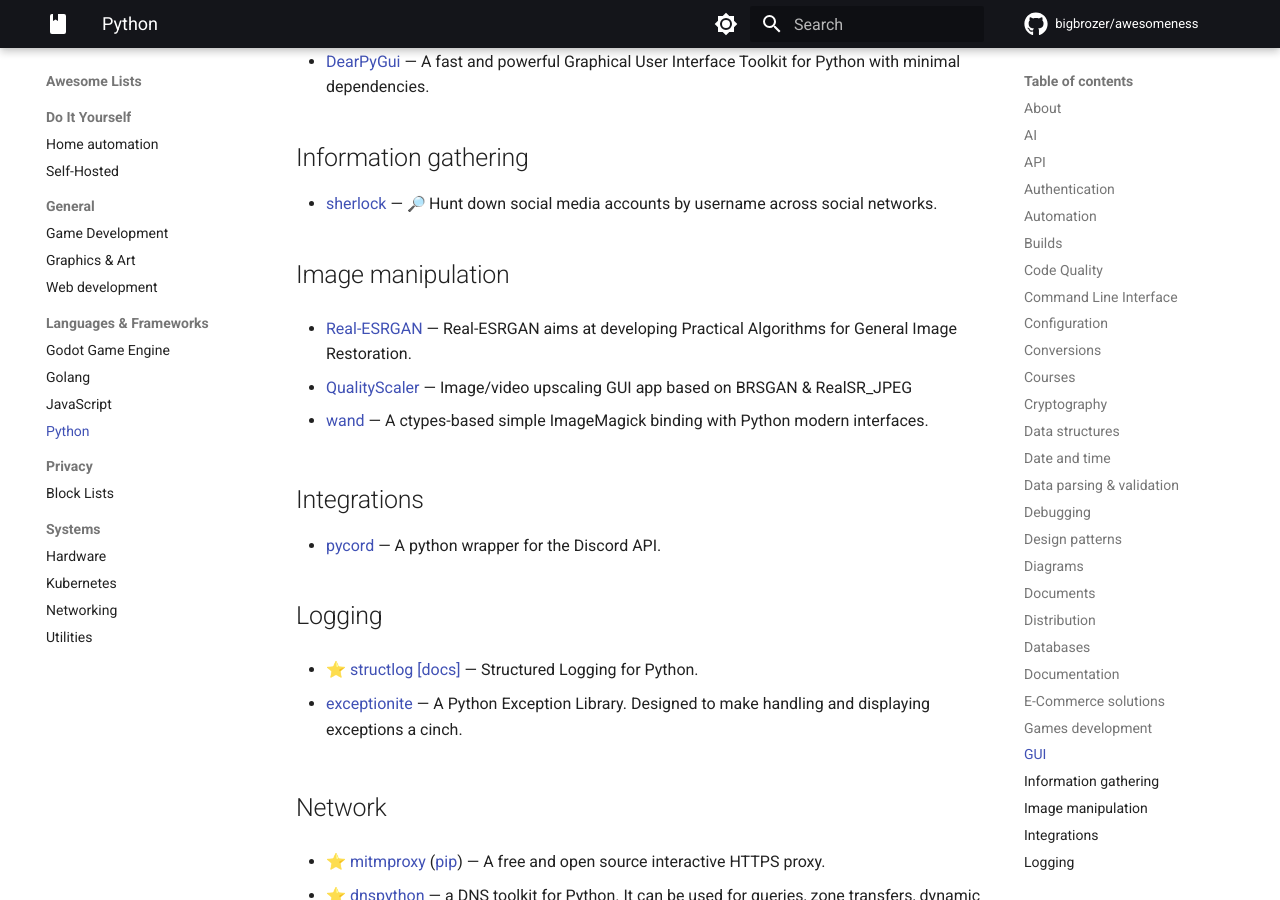
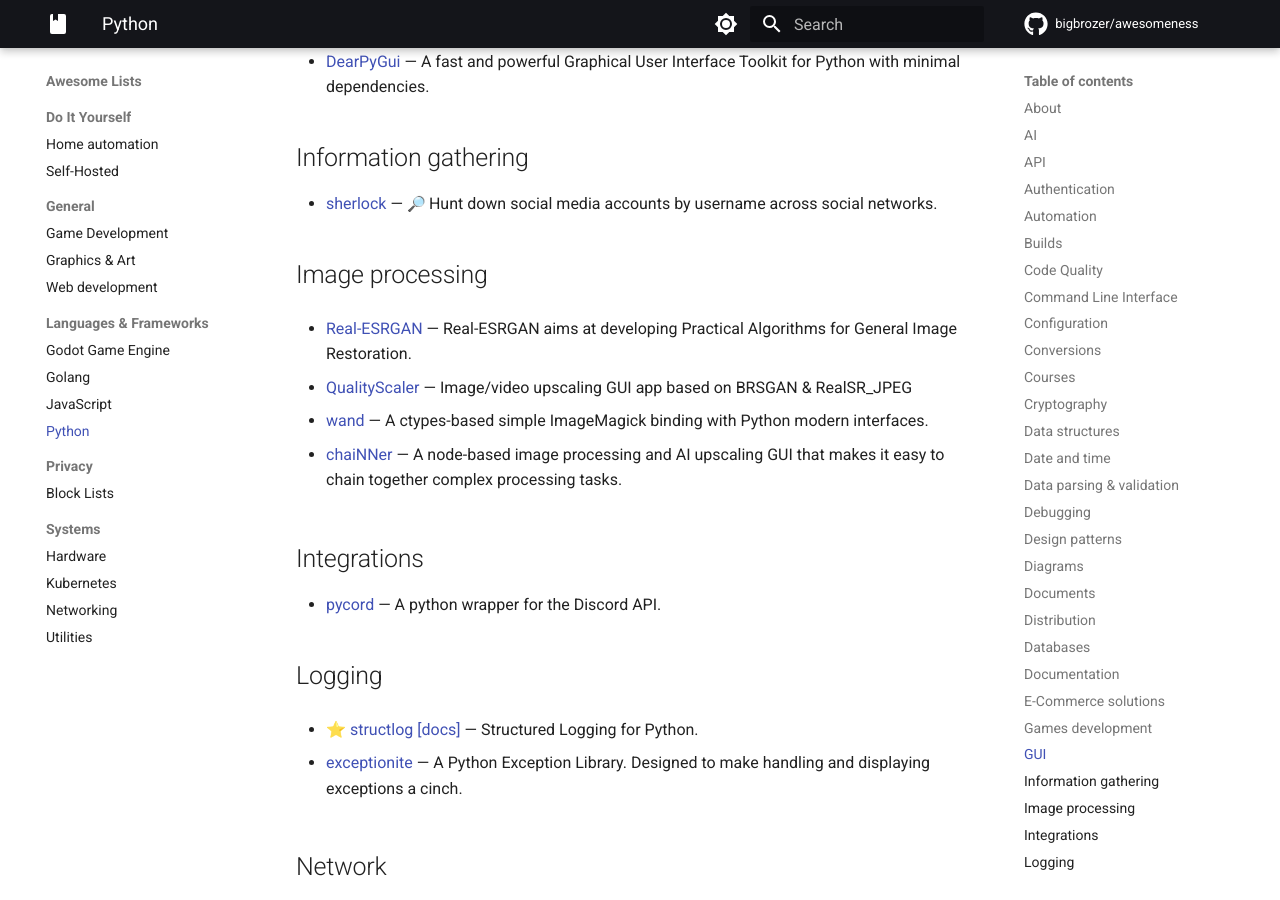
Before and after one commit to bigbrozer/awesomeness, an MkDocs documentation site: the page built from docs/lists/python.md, in a window 1280 px wide and 900 px high, scrolled down 5269 px. Built offline with MkDocs 1.6.1 and Material for MkDocs 9.7.7, drawn with Linux system fonts in a browser that asks for light colours; emoji names are drawn with the system emoji font; comment, search, counter and statistics services are not loaded.

Commit message:
feat(python): add `chaiNNer`

```diff
--- a/docs/lists/python.md
+++ b/docs/lists/python.md
@@ -188,13 +188,15 @@ Enjoy ❤️
 
 - [sherlock](https://github.com/sherlock-project/sherlock) — :mag_right: Hunt down social media accounts by username across social networks.
 
-## Image manipulation
+## Image processing
 
 - [Real-ESRGAN](https://github.com/xinntao/Real-ESRGAN) — Real-ESRGAN aims at developing Practical Algorithms for General Image Restoration.
 
 - [QualityScaler](https://github.com/Djdefrag/QualityScaler) — Image/video upscaling GUI app based on BRSGAN & RealSR_JPEG
 
 - [wand](https://docs.wand-py.org/) — A ctypes-based simple ImageMagick binding with Python modern interfaces.
+
+- [chaiNNer](https://github.com/chaiNNer-org/chaiNNer) — A node-based image processing and AI upscaling GUI that makes it easy to chain together complex processing tasks.
 
 ## Integrations
 
```
